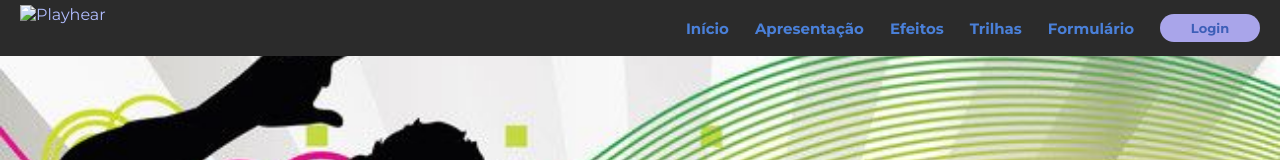
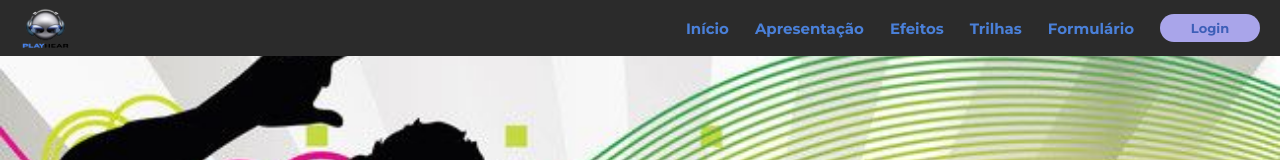
Before and after one commit to Vinicius-Rodrigues-11037/projeto-individual-musica, a website: page public/index.html in a window 1280 px wide. Shown: the top 160 px of the page. Drawn offline with Linux system fonts and the light colour scheme.

Commit message:
Arrumando o caminho da logo e css do index

```diff
--- a/public/index.html
+++ b/public/index.html
@@ -10,7 +10,7 @@
 
     <header>
         <div class="logo">
-            <img src="assets/img/logo_site.png" alt="Playhear">
+            <img src="./img/logo_site.png" alt="Playhear">
         </div>
 
         <nav>
```
